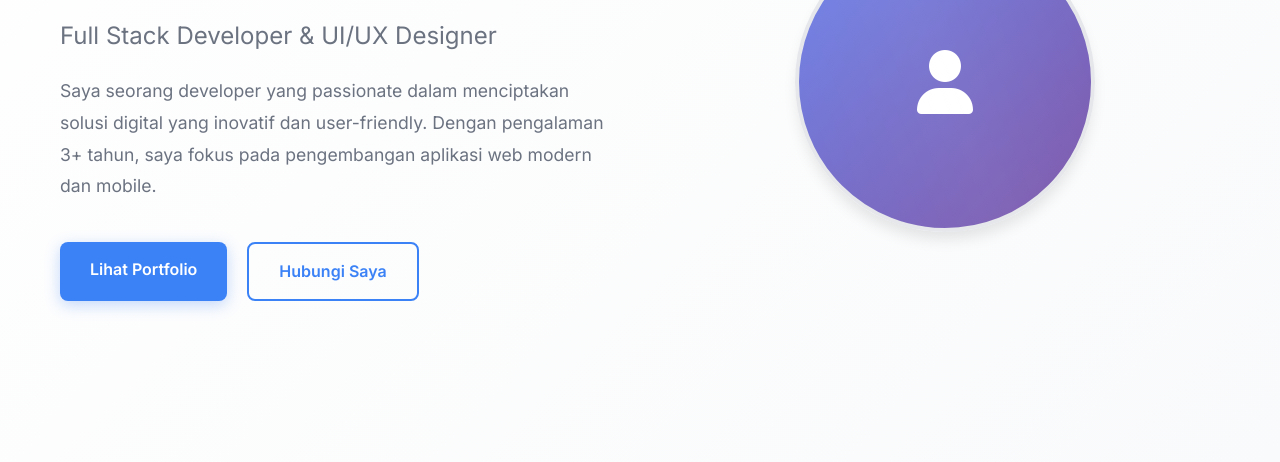
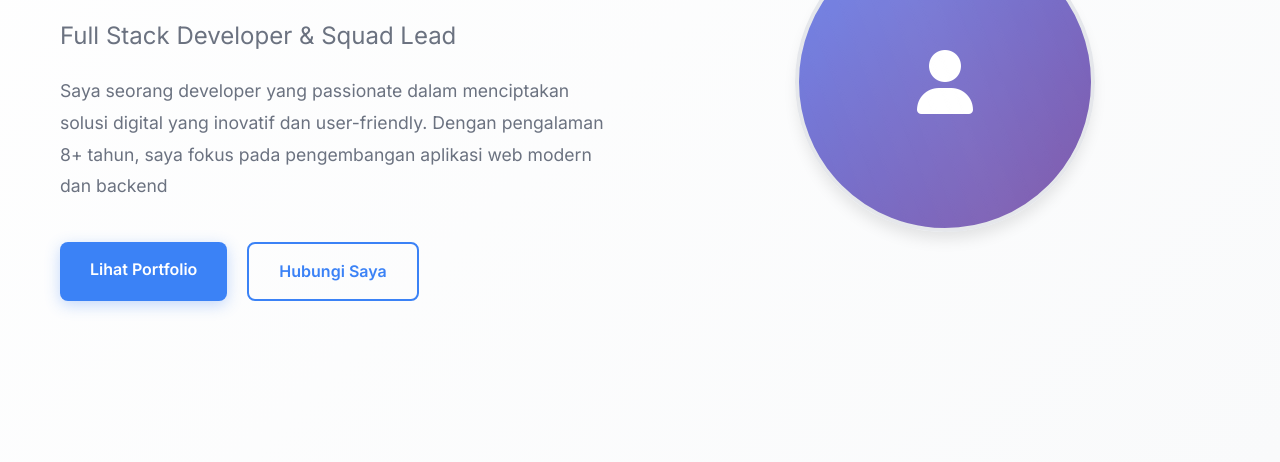
Before and after one commit to BINAR-Learning/Komdigi-FSD-Final-Project-Beginner-Finished, a plain HTML site: page 2. Finished/index.html in a window 1280 px wide. Shown: the part 338-800 px from the top of the page. Drawn offline with Linux system fonts and the light colour scheme.

Commit message:
update wording only

```diff
--- a/2. Finished/index.html
+++ b/2. Finished/index.html
@@ -55,11 +55,11 @@
           <h1 class="hero-title">
             Halo, Saya <span class="highlight">Imam Taufiq Hermawan</span>
           </h1>
-          <p class="hero-subtitle">Full Stack Developer & UI/UX Designer</p>
+          <p class="hero-subtitle">Full Stack Developer & Squad Lead</p>
           <p class="hero-description">
             Saya seorang developer yang passionate dalam menciptakan solusi
-            digital yang inovatif dan user-friendly. Dengan pengalaman 3+ tahun,
-            saya fokus pada pengembangan aplikasi web modern dan mobile.
+            digital yang inovatif dan user-friendly. Dengan pengalaman 8+ tahun,
+            saya fokus pada pengembangan aplikasi web modern dan backend
           </p>
           <div class="hero-buttons">
             <a href="#portfolio" class="btn btn-primary">Lihat Portfolio</a>
```
Also changed, not shown: index.html (+3 -3 lines).
